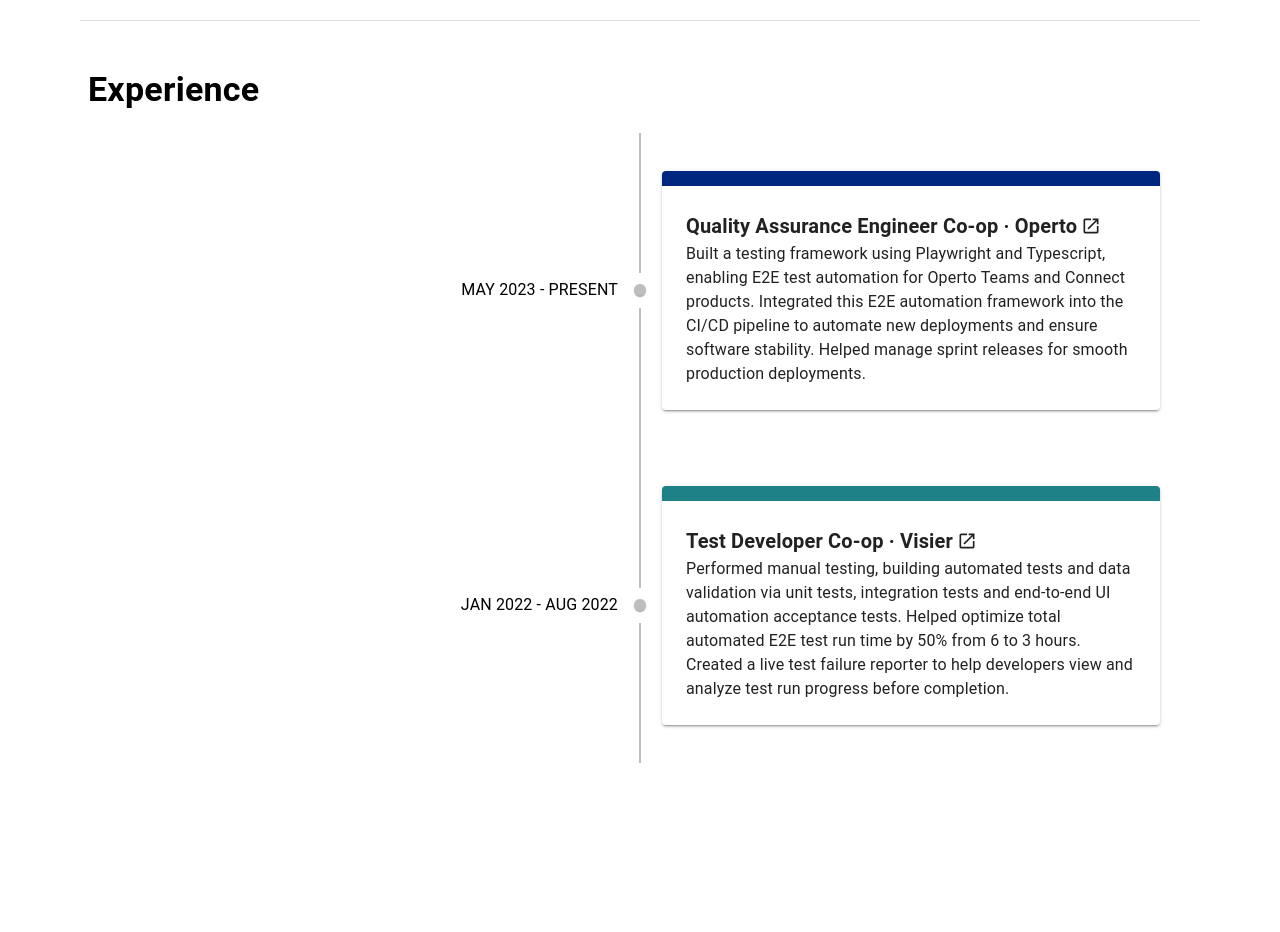
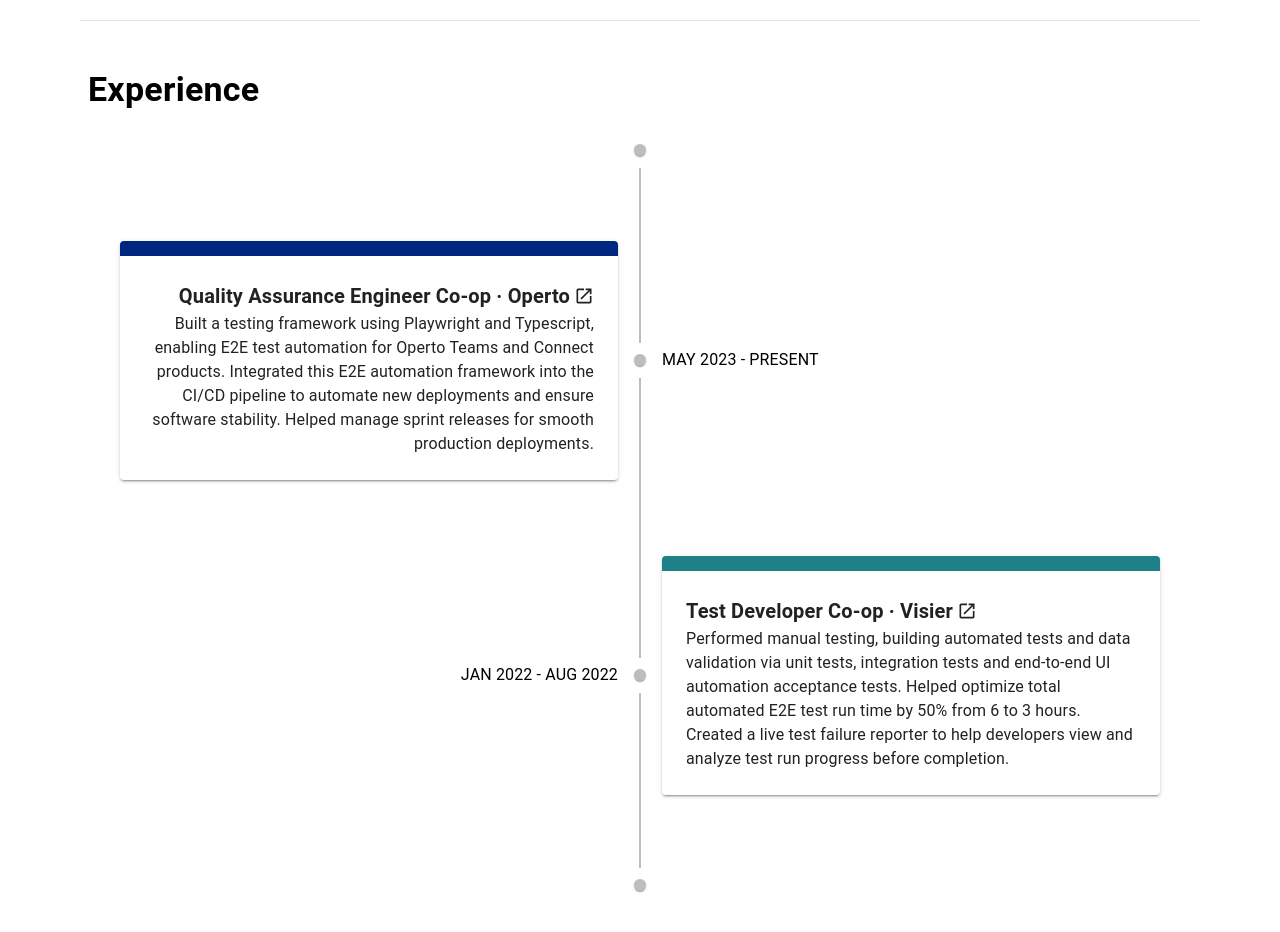
Before and after one commit to ronalldchan/ronalldchan.github.io, a React (Create React App) app: page / in a window 1280 px wide. Shown: the part 360-1292 px from the top of the page. Before the commit the page ends 1193 px from the top, so only its background shows below. Built offline with nearby package versions, Linux system fonts and the light colour scheme.

Commit message:
added timeline dots at beginning and end

```diff
--- a/src/components/Experience.tsx
+++ b/src/components/Experience.tsx
@@ -18,7 +18,15 @@
           <Typography variant="h4" fontWeight={"bold"}>
             Experience
           </Typography>
-          <Timeline>
+          <Timeline position="alternate">
+            <TimelineItem>
+              <TimelineOppositeContent />
+              <TimelineSeparator>
+                <TimelineDot />
+                <TimelineConnector />
+              </TimelineSeparator>
+              <TimelineContent />
+            </TimelineItem>
             <TimelineItem>
               <TimelineOppositeContent sx={{ m: "auto 0" }}>MAY 2023 - PRESENT</TimelineOppositeContent>
               <TimelineSeparator>
@@ -55,6 +63,14 @@
                 />
               </TimelineContent>
             </TimelineItem>
+            <TimelineItem>
+              <TimelineOppositeContent />
+              <TimelineSeparator>
+                <TimelineConnector />
+                <TimelineDot />
+              </TimelineSeparator>
+              <TimelineContent />
+            </TimelineItem>
           </Timeline>
         </Box>
       </Box>
```
